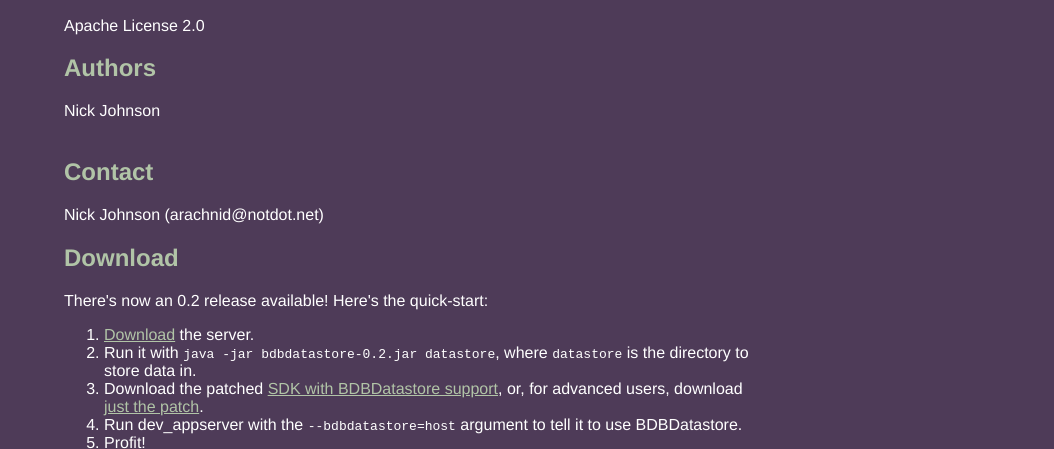
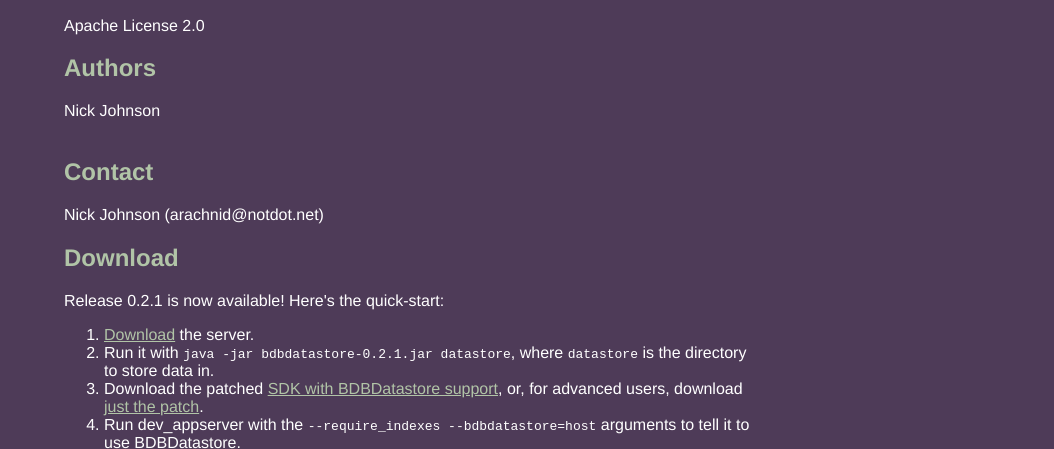
Before and after one commit to Arachnid/bdbdatastore, a plain HTML site: page index.html in a window 1280 px wide. Shown: the part 352-801 px from the top of the page, without its empty margins (226-1280 px from the left). Drawn offline with Linux system fonts and the light colour scheme.

Commit message:
Updated instructions on front page for the new release

```diff
--- a/index.html
+++ b/index.html
@@ -64,13 +64,13 @@
 
 
     <h2>Download</h2>
-    <p>There's now an 0.2 release available! Here's the quick-start:</p>
+    <p>Release 0.2.1 is now available! Here's the quick-start:</p>
     <ol>
-      <li><a href="http://cloud.github.com/downloads/Arachnid/bdbdatastore/bdbdatastore-0.2.jar">Download</a> the server.</li>
-      <li>Run it with <code>java -jar bdbdatastore-0.2.jar datastore</code>, where <code>datastore</code> is the directory to store data in.</li>
+      <li><a href="http://cloud.github.com/downloads/Arachnid/bdbdatastore/bdbdatastore-0.2.1.jar">Download</a> the server.</li>
+      <li>Run it with <code>java -jar bdbdatastore-0.2.1.jar datastore</code>, where <code>datastore</code> is the directory to store data in.</li>
       <li>Download the patched <a href="http://github.com/Arachnid/google_appengine/zipball/bdbdatastore">SDK with BDBDatastore support</a>,
-      or, for advanced users, download <a href="http://cloud.github.com/downloads/Arachnid/bdbdatastore/bdbdatastore_dev_appserver-0.2.diff">just the patch</a>.</li>
-      <li>Run dev_appserver with the <code>--bdbdatastore=host</code> argument to tell it to use BDBDatastore.</li>
+      or, for advanced users, download <a href="http://cloud.github.com/downloads/Arachnid/bdbdatastore/bdbdatastore_dev_appserver-0.2.1.diff">just the patch</a>.</li>
+      <li>Run dev_appserver with the <code>--require_indexes --bdbdatastore=host</code> arguments to tell it to use BDBDatastore.</li>
       <li>Profit!</li>
     </ol>
     <p>Detailed installation instructions are
```
